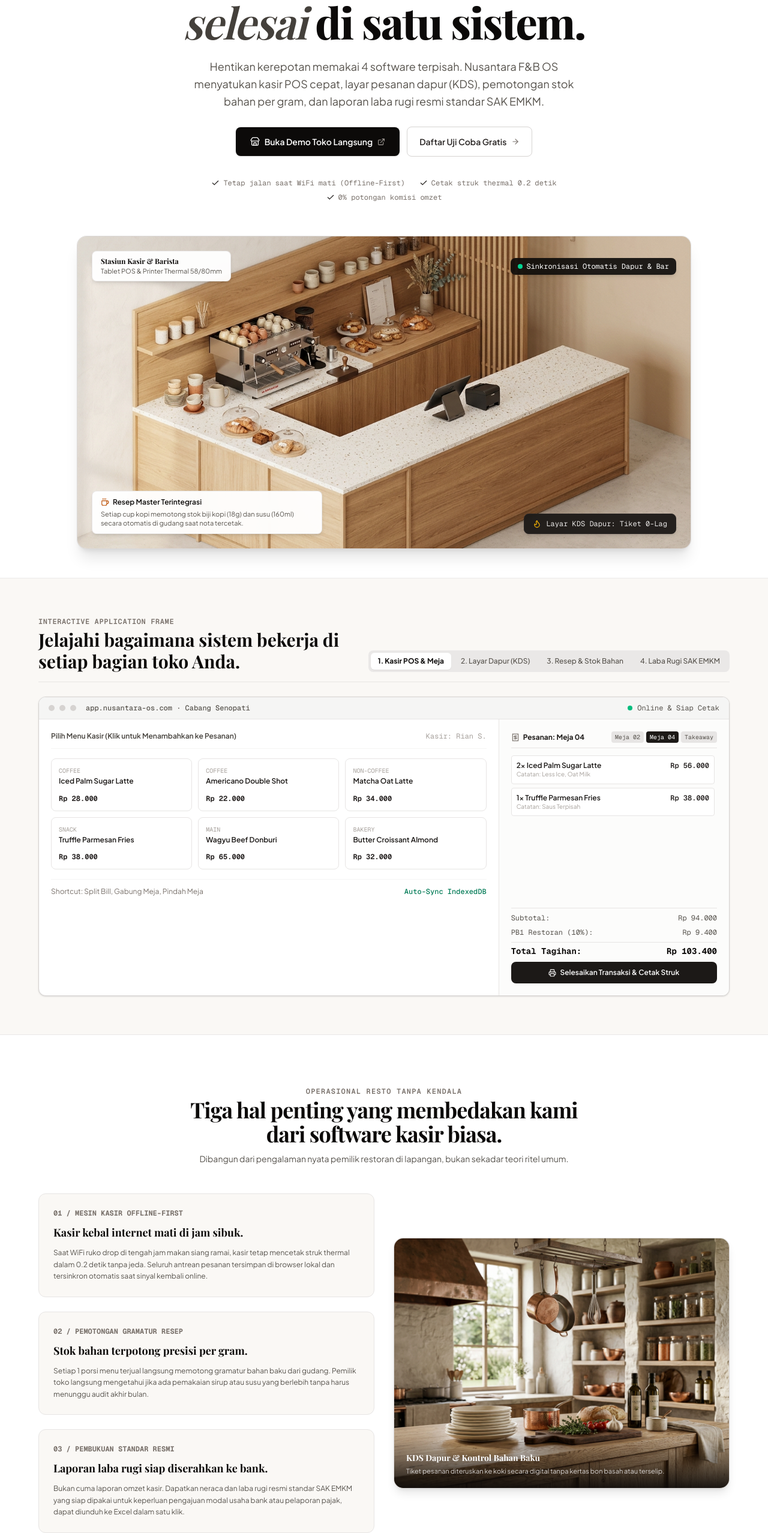
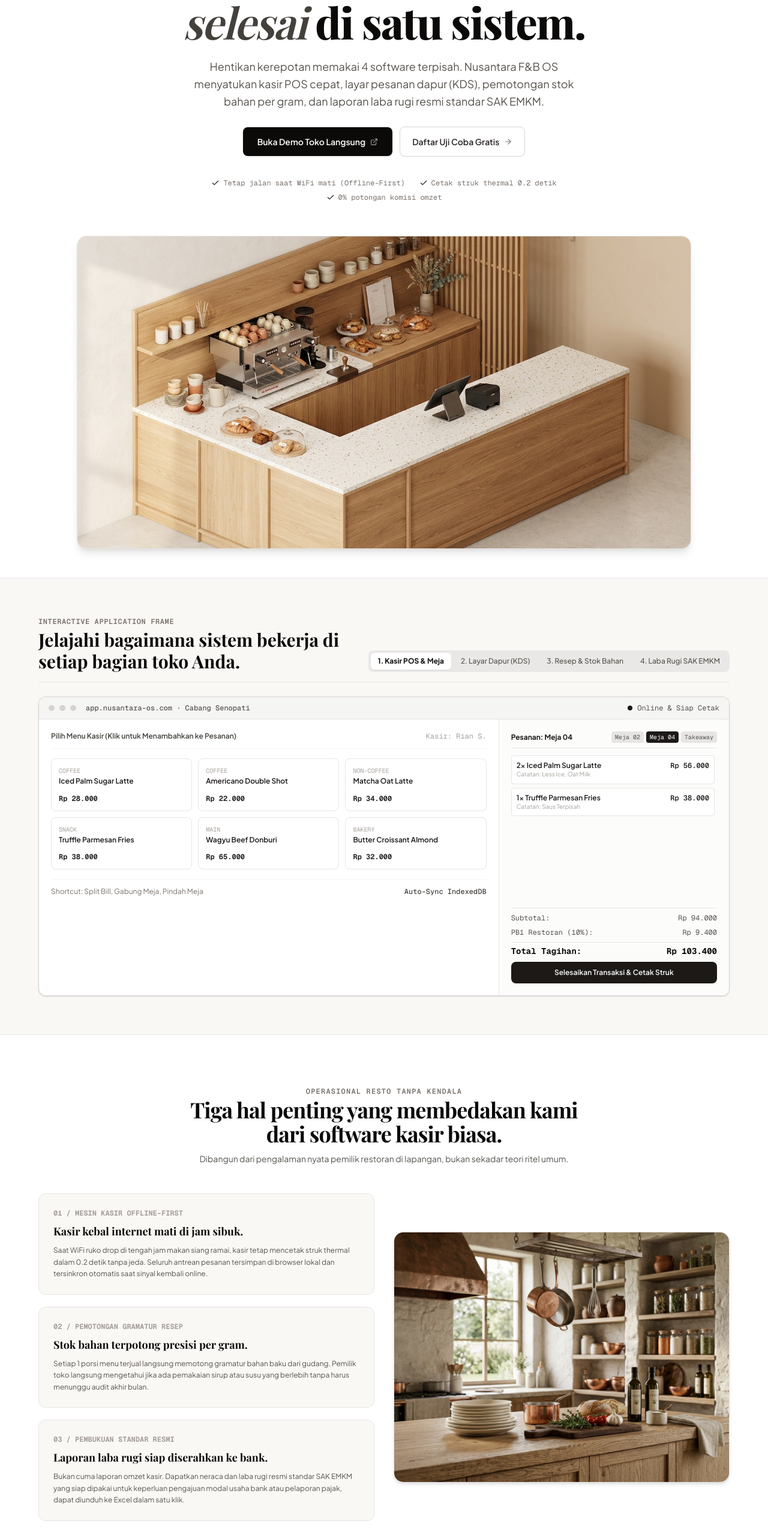
Before and after one commit to hallogroup-hq/fnb-erp, a Next.js app: page / in a window 1280 px wide. Shown: the part 245-2800 px from the top of the page at 60% size. Built offline with nearby package versions, Linux system fonts and the light colour scheme.

Commit message:
fix(landing): remove floating image badges, icons and 0-lag text, unify palette into cohesive monochrome tone

```diff
--- a/app/page.tsx
+++ b/app/page.tsx
@@ -2,28 +2,10 @@
 
 import React, { useState, useMemo } from 'react'
 import {
-  Store,
-  Tablet,
-  UtensilsCrossed,
   ArrowRight,
-  CheckCircle2,
-  WifiOff,
-  Receipt,
-  BarChart3,
-  Flame,
-  Check,
-  Coffee,
   ExternalLink,
   ChevronDown,
-  Printer,
-  ShieldCheck,
-  Building2,
-  Package,
-  Layers,
-  FileSpreadsheet,
-  MapPin,
-  Clock,
-  Sparkles,
+  Check,
 } from 'lucide-react'
 
 // Live Demo Store Link
@@ -46,7 +28,7 @@
   const [kdsOrders, setKdsOrders] = useState([
     { id: '1041', table: 'Meja 02', station: 'Bar', items: ['2x Espresso Double', '1x Butter Croissant'], status: 'ready', time: '2 mnt lalu' },
     { id: '1042', table: 'Meja 04', station: 'Dapur & Bar', items: ['2x Iced Palm Sugar Latte', '1x Truffle Fries'], status: 'cooking', time: '4 mnt lalu' },
-    { id: '1043', table: 'Takeaway #12', station: 'Dapur', items: ['1x Wagyu Donburi (Pedas)'], status: 'new', time: '1 mnt lalu' },
+    { id: '1043', table: 'Takeaway #12', station: 'Dapur', items: ['1x Wagyu Donburi'], status: 'new', time: '1 mnt lalu' },
   ])
 
   // Pricing State
@@ -122,9 +104,6 @@
           </div>
 
           <nav className="hidden md:flex items-center gap-7 text-xs font-medium text-stone-600">
-            <a href="#ekosistem" className="hover:text-stone-950 transition-colors">
-              Peta Ekosistem
-            </a>
             <a href="#showcase" className="hover:text-stone-950 transition-colors">
               Aplikasi Kasir
             </a>
@@ -189,7 +168,6 @@
                 rel="noreferrer"
                 className="w-full sm:w-auto px-6 py-3.5 rounded-lg bg-stone-950 hover:bg-stone-800 text-white font-semibold text-xs sm:text-sm flex items-center justify-center gap-2 shadow-sm transition-all active:scale-[0.98]"
               >
-                <Store size={16} />
                 <span>Buka Demo Toko Langsung</span>
                 <ExternalLink size={13} className="text-stone-400" />
               </a>
@@ -220,58 +198,22 @@
           </div>
 
           {/* ----------------------------------------------------------- */}
-          {/* VISUAL CENTERPIECE: ARCHITECTURAL RESTO COUNTER & HOTSPOTS  */}
+          {/* VISUAL CENTERPIECE: CLEAN ARCHITECTURAL IMAGE (NO BADGES)   */}
           {/* ----------------------------------------------------------- */}
-          <div id="ekosistem" className="pt-6">
-            <div className="relative rounded-2xl overflow-hidden border border-stone-300/80 shadow-xl bg-stone-100 group">
+          <div className="pt-6">
+            <div className="rounded-2xl overflow-hidden border border-stone-200/90 shadow-lg bg-stone-100">
               <img
                 src="/images/hero-resto-counter.jpg"
-                alt="Visual interior bar kopi dan kasir resto modern"
-                className="w-full h-auto object-cover max-h-[520px] filter brightness-[0.98]"
+                alt="Interior meja kasir dan stasiun kopi modern"
+                className="w-full h-auto object-cover max-h-[520px]"
               />
-
-              {/* OVERLAY ANNOTATION CARDS (GROUNDED VISUAL CALLOUTS) */}
-              <div className="absolute inset-0 pointer-events-none p-4 sm:p-6 flex flex-col justify-between">
-                <div className="flex items-center justify-between">
-                  <div className="pointer-events-auto bg-white/95 backdrop-blur-md px-3.5 py-2 rounded-lg border border-stone-200/90 shadow-md text-xs space-y-0.5">
-                    <span className="font-bold text-stone-950 block font-display">
-                      Stasiun Kasir & Barista
-                    </span>
-                    <span className="text-[11px] text-stone-600 block">
-                      Tablet POS & Printer Thermal 58/80mm
-                    </span>
-                  </div>
-
-                  <div className="pointer-events-auto hidden sm:flex items-center gap-1.5 bg-stone-950/90 text-white px-3 py-1.5 rounded-lg text-xs font-mono backdrop-blur-md shadow-md">
-                    <span className="w-2 h-2 rounded-full bg-emerald-400" />
-                    <span>Sinkronisasi Otomatis Dapur & Bar</span>
-                  </div>
-                </div>
-
-                <div className="flex flex-col sm:flex-row sm:items-end justify-between gap-3">
-                  <div className="pointer-events-auto bg-white/95 backdrop-blur-md px-3.5 py-2.5 rounded-lg border border-stone-200/90 shadow-md text-xs max-w-sm space-y-1">
-                    <div className="font-semibold text-stone-950 flex items-center gap-1.5">
-                      <Coffee size={14} className="text-amber-700" />
-                      <span>Resep Master Terintegrasi</span>
-                    </div>
-                    <p className="text-[11px] text-stone-600 leading-snug">
-                      Setiap cup kopi memotong stok biji kopi (18g) dan susu (160ml) secara otomatis di gudang saat nota tercetak.
-                    </p>
-                  </div>
-
-                  <div className="pointer-events-auto bg-stone-900/95 text-stone-200 backdrop-blur-md px-3.5 py-2 rounded-lg border border-stone-800 shadow-md text-xs flex items-center gap-2 font-mono">
-                    <Flame size={14} className="text-amber-400" />
-                    <span>Layar KDS Dapur: Tiket 0-Lag</span>
-                  </div>
-                </div>
-              </div>
             </div>
           </div>
         </div>
       </section>
 
       {/* ------------------------------------------------------------- */}
-      {/* 2. REAL APPLICATION SHOWCASE (TABBED WORKBENCH)               */}
+      {/* 2. REAL APPLICATION SHOWCASE (COHESIVE, MONOCHROME PALETTE)   */}
       {/* ------------------------------------------------------------- */}
       <section id="showcase" className="py-16 px-4 sm:px-8 border-b border-stone-200/80 bg-[#faf8f5]">
         <div className="max-w-6xl mx-auto space-y-6">
@@ -347,7 +289,7 @@
                 </span>
               </div>
               <div className="flex items-center gap-2">
-                <span className="w-2 h-2 rounded-full bg-emerald-500" />
+                <span className="w-2 h-2 rounded-full bg-stone-900" />
                 <span className="text-stone-600">Online & Siap Cetak</span>
               </div>
             </div>
@@ -396,7 +338,7 @@
 
                   <div className="pt-3 border-t border-stone-100 flex items-center justify-between text-xs text-stone-500">
                     <span>Shortcut: Split Bill, Gabung Meja, Pindah Meja</span>
-                    <span className="text-emerald-700 font-medium font-mono">Auto-Sync IndexedDB</span>
+                    <span className="text-stone-700 font-medium font-mono">Auto-Sync IndexedDB</span>
                   </div>
                 </div>
 
@@ -404,9 +346,8 @@
                 <div className="lg:col-span-4 p-5 bg-stone-50/60 flex flex-col justify-between space-y-4">
                   <div className="space-y-3">
                     <div className="flex items-center justify-between border-b border-stone-200 pb-2">
-                      <div className="flex items-center gap-1.5 text-xs font-bold text-stone-900">
-                        <Receipt size={14} className="text-stone-500" />
-                        <span>Pesanan: {selectedTable}</span>
+                      <div className="text-xs font-bold text-stone-900">
+                        Pesanan: {selectedTable}
                       </div>
                       <div className="flex items-center gap-1 font-mono">
                         {['Meja 02', 'Meja 04', 'Takeaway'].map((t) => (
@@ -463,23 +404,19 @@
                     </div>
 
                     {paymentDone ? (
-                      <div className="p-3 rounded-lg bg-emerald-50 border border-emerald-200 text-emerald-800 text-xs flex items-center gap-2">
-                        <CheckCircle2 size={16} className="text-emerald-600 shrink-0" />
-                        <div>
-                          <span className="font-bold block">Pembayaran Berhasil!</span>
-                          <span className="text-[11px] text-emerald-700">
-                            Struk tercetak ke printer thermal & tiket diteruskan ke KDS dapur.
-                          </span>
-                        </div>
+                      <div className="p-3 rounded-lg bg-stone-100 border border-stone-200 text-stone-900 text-xs">
+                        <span className="font-bold block">Pembayaran Berhasil</span>
+                        <span className="text-[11px] text-stone-600 block mt-0.5">
+                          Struk tercetak ke printer thermal dan tiket diteruskan ke layar dapur.
+                        </span>
                       </div>
                     ) : (
                       <button
                         type="button"
                         onClick={() => setPaymentDone(true)}
-                        className="w-full py-2.5 rounded-lg bg-stone-900 hover:bg-stone-800 text-white font-semibold text-xs flex items-center justify-center gap-1.5 transition-colors cursor-pointer"
+                        className="w-full py-2.5 rounded-lg bg-stone-900 hover:bg-stone-800 text-white font-semibold text-xs transition-colors cursor-pointer"
                       >
-                        <Printer size={13} />
-                        <span>Selesaikan Transaksi & Cetak Struk</span>
+                        Selesaikan Transaksi & Cetak Struk
                       </button>
                     )}
                   </div>
@@ -487,18 +424,20 @@
               </div>
             )}
 
-            {/* TAB 2: KDS VIEW */}
+            {/* TAB 2: KDS VIEW (MATCHING UNIFIED MONOCHROME STYLE) */}
             {activeTab === 'kds' && (
-              <div className="p-5 bg-stone-900 text-stone-100 min-h-[460px] space-y-4">
-                <div className="flex items-center justify-between border-b border-stone-800 pb-3">
-                  <div className="flex items-center gap-2">
-                    <Flame size={16} className="text-amber-400" />
-                    <span className="font-bold text-xs sm:text-sm text-white font-display">
+              <div className="p-5 bg-white text-stone-900 min-h-[460px] space-y-4">
+                <div className="flex items-center justify-between border-b border-stone-200 pb-3">
+                  <div>
+                    <span className="font-bold text-xs sm:text-sm text-stone-900 block font-display">
                       Layar Display Dapur & Bar (KDS)
                     </span>
+                    <span className="text-xs text-stone-500">
+                      Pesanan diteruskan ke stasiun koki dan barista secara otomatis.
+                    </span>
                   </div>
-                  <span className="text-[11px] font-mono text-stone-400">
-                    Pembaruan Real-Time 0-Detik
+                  <span className="text-xs font-mono text-stone-500">
+                    Pembaruan Real-Time
                   </span>
                 </div>
 
@@ -506,39 +445,29 @@
                   {kdsOrders.map((order) => (
                     <div
                       key={order.id}
-                      className={`p-3.5 rounded-lg border flex flex-col justify-between space-y-3 ${
-                        order.status === 'ready'
-                          ? 'bg-stone-800/60 border-stone-700'
-                          : 'bg-stone-800 border-stone-600'
-                      }`}
+                      className="p-3.5 rounded-lg border border-stone-200 bg-stone-50 flex flex-col justify-between space-y-3"
                     >
                       <div className="space-y-2">
-                        <div className="flex items-center justify-between text-xs border-b border-stone-700 pb-1.5 font-mono">
-                          <span className="font-bold text-white">
+                        <div className="flex items-center justify-between text-xs border-b border-stone-200 pb-1.5 font-mono">
+                          <span className="font-bold text-stone-950">
                             #{order.id} · {order.table}
                           </span>
-                          <span className="text-[10px] text-stone-400">
+                          <span className="text-[10px] text-stone-500">
                             {order.time}
                           </span>
                         </div>
 
                         <div className="space-y-1 text-xs">
                           {order.items.map((item, idx) => (
-                            <div key={idx} className="text-stone-200">
+                            <div key={idx} className="text-stone-700">
                               • {item}
                             </div>
                           ))}
                         </div>
                       </div>
 
-                      <div className="pt-2 border-t border-stone-700 flex items-center justify-between">
-                        <span
-                          className={`text-[10px] font-mono px-2 py-0.5 rounded ${
-                            order.status === 'ready'
-                              ? 'bg-emerald-950 text-emerald-400 border border-emerald-800'
-                              : 'bg-amber-950 text-amber-400 border border-amber-800'
-                          }`}
-                        >
+                      <div className="pt-2 border-t border-stone-200 flex items-center justify-between">
+                        <span className="text-[10px] font-mono px-2 py-0.5 rounded bg-stone-200 text-stone-800">
                           {order.status === 'ready' ? 'Siap Antar' : 'Sedang Dimasak'}
                         </span>
 
@@ -546,7 +475,7 @@
                           <button
                             type="button"
                             onClick={() => handleMarkKdsDone(order.id)}
-                            className="px-2.5 py-1 rounded bg-white text-stone-900 font-semibold text-[11px] hover:bg-stone-200 transition-colors cursor-pointer"
+                            className="px-2.5 py-1 rounded bg-stone-900 text-white font-semibold text-[11px] hover:bg-stone-800 transition-colors cursor-pointer"
                           >
                             Tandai Siap
                           </button>
@@ -570,7 +499,7 @@
                       Stok gudang terpotong per gram saat nota kasir tercetak.
                     </span>
                   </div>
-                  <span className="text-xs font-mono font-semibold text-emerald-700 bg-emerald-50 border border-emerald-200 px-2.5 py-1 rounded">
+                  <span className="text-xs font-mono font-semibold text-stone-800 bg-stone-100 border border-stone-200 px-2.5 py-1 rounded">
                     Margin Kotor: 67.0%
                   </span>
                 </div>
@@ -614,7 +543,7 @@
                         <td colSpan={2} className="py-2.5 px-3 font-sans text-right">
                           Total HPP Bahan per Cup:
                         </td>
-                        <td className="py-2.5 px-3 text-right text-emerald-800">Rp 9.230</td>
+                        <td className="py-2.5 px-3 text-right text-stone-950">Rp 9.230</td>
                         <td className="py-2.5 px-3 text-right text-[11px] font-sans font-normal text-stone-500">
                           Harga Jual: Rp 28.000
                         </td>
@@ -665,12 +594,12 @@
                     <span className="text-[10px] text-stone-500 font-sans">Gaji, sewa & listrik</span>
                   </div>
 
-                  <div className="p-3 rounded-lg border border-emerald-200 bg-emerald-50/60">
-                    <span className="text-[10px] text-emerald-800 font-semibold block">LABA BERSIH BERJALAN</span>
-                    <span className="text-base font-bold text-emerald-800 mt-1 block">
+                  <div className="p-3 rounded-lg border border-stone-200 bg-stone-50">
+                    <span className="text-[10px] text-stone-400 block">LABA BERSIH BERJALAN</span>
+                    <span className="text-base font-bold text-stone-950 mt-1 block">
                       Rp 61.295.000
                     </span>
-                    <span className="text-[10px] text-emerald-700 font-sans">Margin: 41.2%</span>
+                    <span className="text-[10px] text-stone-500 font-sans">Margin: 41.2%</span>
                   </div>
                 </div>
               </div>
@@ -698,9 +627,9 @@
 
           <div className="grid grid-cols-1 lg:grid-cols-12 gap-8 items-center">
             {/* LEFT: 3 GROUNDED OPERATIONAL PILLARS */}
-            <div className="lg:col-span-6 space-y-6">
-              <div className="p-6 rounded-xl border border-stone-200 bg-[#faf8f5] space-y-2.5">
-                <span className="text-xs font-mono font-bold text-stone-500 block">
+            <div className="lg:col-span-6 space-y-5">
+              <div className="p-6 rounded-xl border border-stone-200 bg-[#faf8f5] space-y-2">
+                <span className="text-xs font-mono font-bold text-stone-400 block">
                   01 / MESIN KASIR OFFLINE-FIRST
                 </span>
                 <h3 className="font-display font-bold text-lg text-stone-950">
@@ -711,8 +640,8 @@
                 </p>
               </div>
 
-              <div className="p-6 rounded-xl border border-stone-200 bg-[#faf8f5] space-y-2.5">
-                <span className="text-xs font-mono font-bold text-stone-500 block">
+              <div className="p-6 rounded-xl border border-stone-200 bg-[#faf8f5] space-y-2">
+                <span className="text-xs font-mono font-bold text-stone-400 block">
                   02 / PEMOTONGAN GRAMATUR RESEP
                 </span>
                 <h3 className="font-display font-bold text-lg text-stone-950">
@@ -723,8 +652,8 @@
                 </p>
               </div>
 
-              <div className="p-6 rounded-xl border border-stone-200 bg-[#faf8f5] space-y-2.5">
-                <span className="text-xs font-mono font-bold text-stone-500 block">
+              <div className="p-6 rounded-xl border border-stone-200 bg-[#faf8f5] space-y-2">
+                <span className="text-xs font-mono font-bold text-stone-400 block">
                   03 / PEMBUKUAN STANDAR RESMI
                 </span>
                 <h3 className="font-display font-bold text-lg text-stone-950">
@@ -736,22 +665,14 @@
               </div>
             </div>
 
-            {/* RIGHT: KITCHEN PASS VISUAL ILLUSTRATION */}
+            {/* RIGHT: KITCHEN PASS VISUAL ILLUSTRATION (CLEAN, NO OVERLAYS) */}
             <div className="lg:col-span-6">
-              <div className="rounded-2xl overflow-hidden border border-stone-300/80 shadow-lg relative bg-stone-100">
+              <div className="rounded-2xl overflow-hidden border border-stone-200/90 shadow-md bg-stone-100">
                 <img
                   src="/images/resto-kitchen-pass.jpg"
                   alt="Dapur restoran dan pantry bahan baku segar"
                   className="w-full h-auto object-cover max-h-[500px]"
                 />
-                <div className="absolute bottom-0 inset-x-0 p-5 bg-gradient-to-t from-stone-950/90 via-stone-950/40 to-transparent text-white space-y-1">
-                  <span className="font-display font-bold text-sm block">
-                    KDS Dapur & Kontrol Bahan Baku
-                  </span>
-                  <span className="text-[11px] text-stone-300 block font-sans">
-                    Tiket pesanan diteruskan ke koki secara digital tanpa kertas bon basah atau terselip.
-                  </span>
-                </div>
               </div>
             </div>
           </div>
@@ -759,7 +680,7 @@
       </section>
 
       {/* ------------------------------------------------------------- */}
-      {/* 4. TRANSPARENT PRICING PLANS                                  */}
+      {/* 4. TRANSPARENT PRICING PLANS (UNIFIED MONOCHROME)             */}
       {/* ------------------------------------------------------------- */}
       <section id="harga" className="py-20 px-4 sm:px-8 border-b border-stone-200/80 bg-[#faf8f5]">
         <div className="max-w-5xl mx-auto space-y-10">
@@ -1026,7 +947,7 @@
           <div className="p-6 sm:p-8 rounded-2xl border border-stone-200 bg-white shadow-xs">
             {submitted ? (
               <div className="py-8 text-center space-y-3">
-                <div className="w-12 h-12 rounded-full bg-emerald-100 text-emerald-800 flex items-center justify-center mx-auto">
+                <div className="w-12 h-12 rounded-full bg-stone-100 text-stone-900 flex items-center justify-center mx-auto">
                   <Check size={22} />
                 </div>
                 <h3 className="font-display text-lg font-bold text-stone-950">
```
